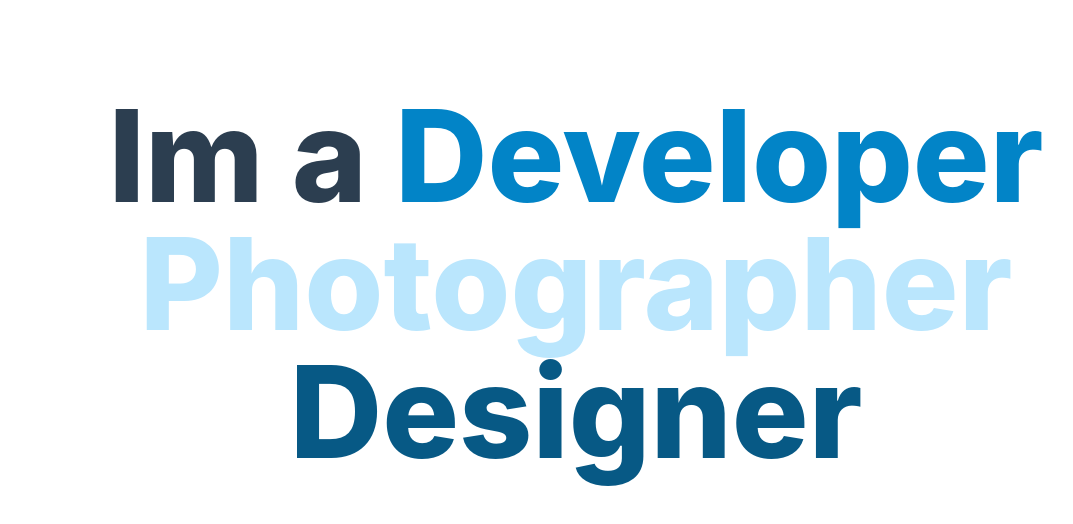
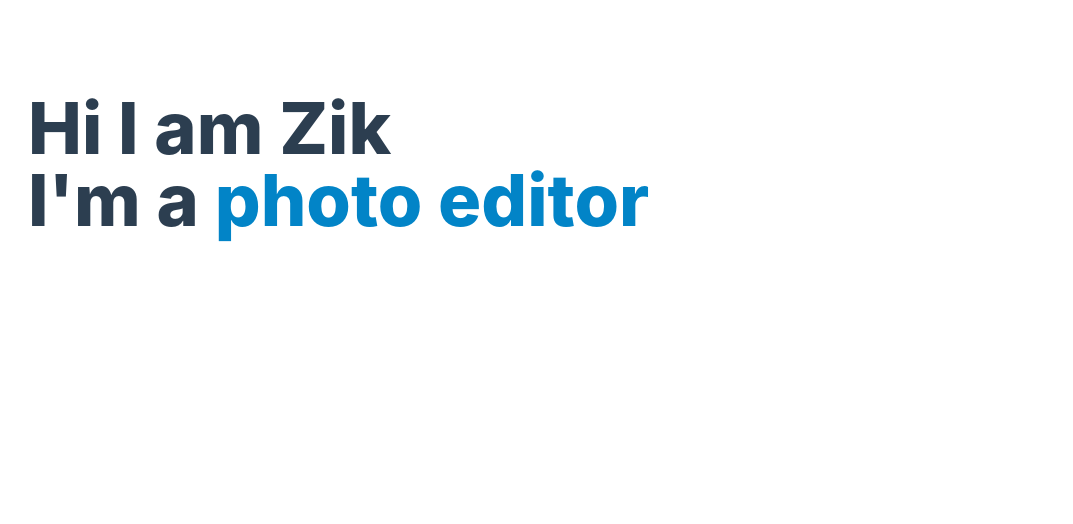
Before and after one commit to ZikValencia/ZikStudiosWeb, a Vue app in the folder web/: page / in a window 1280 px wide. Shown: the top 524 px of the page, without its empty margins (64-1137 px from the left). Built offline with nearby package versions, Linux system fonts and the light colour scheme.

Commit message:
gsap animation (designer, developer, editor)

```diff
--- a/web/package.json
+++ b/web/package.json
@@ -14,6 +14,7 @@
     "format": "prettier --write src/"
   },
   "dependencies": {
+    "@types/gsap": "^3.0.0",
     "gsap": "^3.12.5",
     "pinia": "^2.1.7",
     "vue": "^3.4.21",
--- a/web/src/views/HomeView.vue
+++ b/web/src/views/HomeView.vue
@@ -1,19 +1,33 @@
+
 <script setup lang="ts">
+import { onMounted, ref } from 'vue';
+import gsap from 'gsap';
+import { RoughEase } from "gsap/dist/EasePack";
+import { TextPlugin } from "gsap/dist/TextPlugin";
+
+gsap.registerPlugin(TextPlugin,RoughEase);
+
+const words = ref<Array<string>>(['developer', 'designer', 'photo editor'])
+onMounted(() => {
+  const blink = gsap.to('.cursor', {opacity:0, ease:'power2.inOut', repeat: -1, repeatDelay: 0.5})
+  let mainTimeLine = gsap.timeline({repeat: -1})
+  words.value.forEach(word => {
+    let tl = gsap.timeline({repeat: 1, yoyo: true, repeatDelay: 1})
+    tl.to('.text', {duration: 1, text: word})
+    mainTimeLine.add(tl)
+  });
+});
+
 </script>
-
 <template>
-  <div class=" m-12 p-11 text-center">
-    <span class="text-9xl font-extrabold" >
-      Im a
-    </span>
-    <span class="text-9xl font-extrabold text-sky-600" >
-      Developer
-    </span>
-    <span class="text-9xl font-extrabold text-sky-200" >
-      Photographer
-    </span>
-    <span class="text-9xl font-extrabold  text-sky-800" >
-      Designer
-    </span>
+  <div class="m-12 p-11 ">
+    <h1 class="relative inline-block">
+      <span class="box"></span>
+      <span class="text-7xl font-extrabold ">Hi I am Zik</span> <br>
+      <span class="text-7xl font-extrabold im">I'm a </span>
+      <span class="text-7xl font-extrabold text-sky-600 text">
+      </span>
+      <span class="text-7xl font-extrabold text-white cursor">|</span>
+    </h1>
   </div>
 </template>
```
Also changed, not shown: 1 other file (tests, documents, lock files or other folders).
